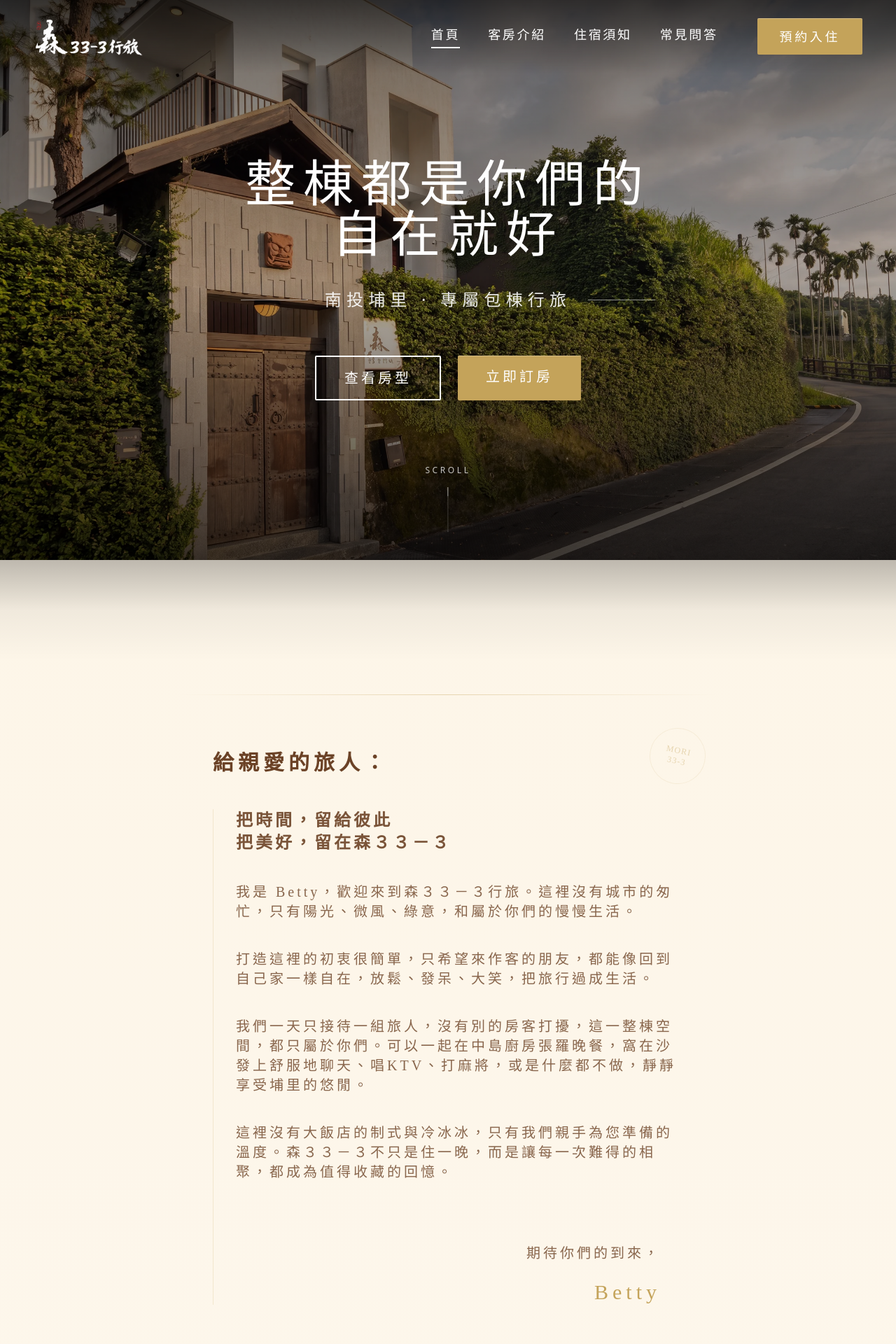
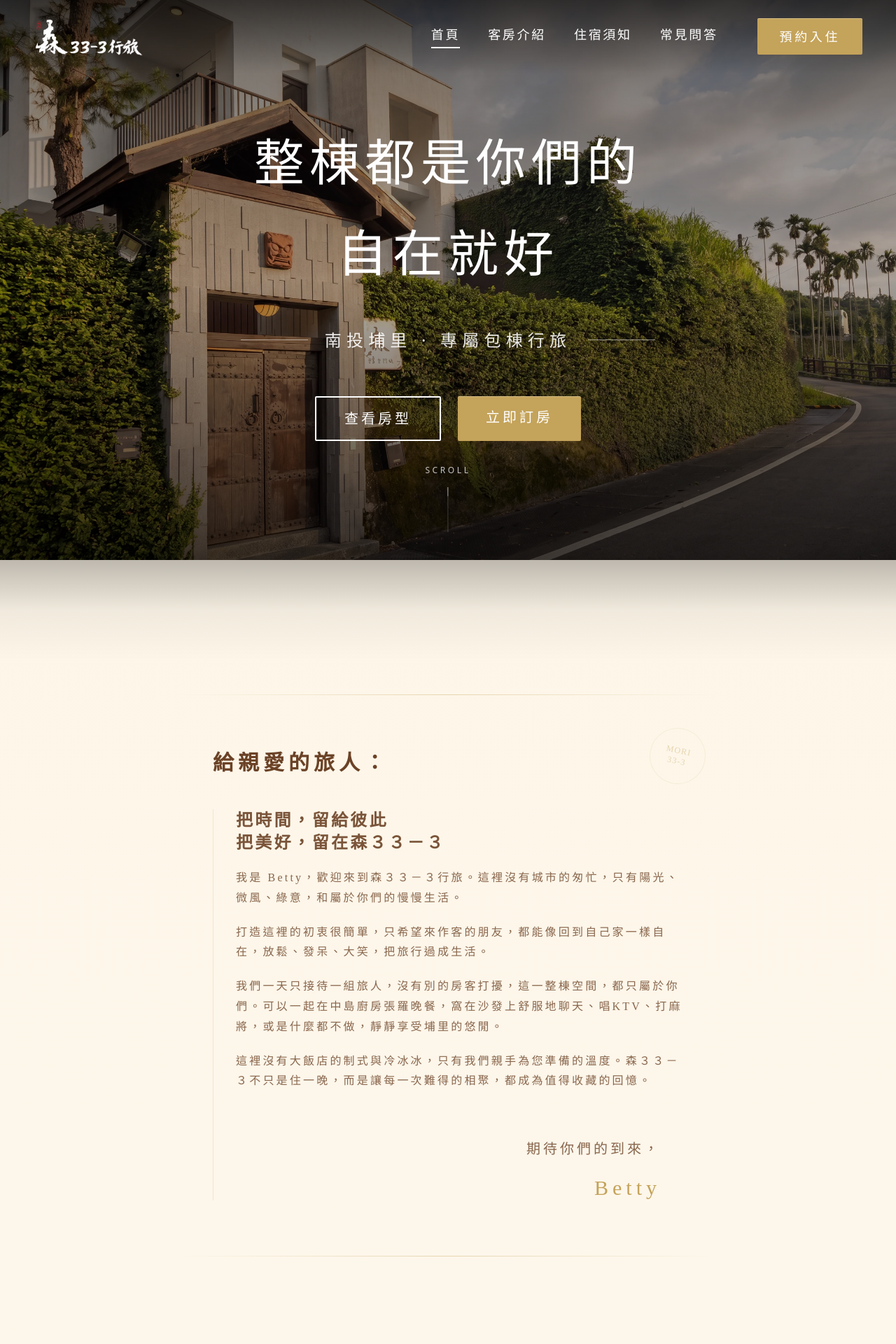
Before and after one commit to ggro4444/sen33-3, a React (Vite) app in the folder frontend/: page /#/ in a window 1280 px wide. Shown: the top 1920 px of the page at 70% size. Built offline with nearby package versions, Linux system fonts and the light colour scheme; a web font is replaced by a local one.

Commit message:
fix: Hero行距+字距+字重修正、設施子標題置中、Betty信區排版優化

```diff
--- a/frontend/pages/Home.tsx
+++ b/frontend/pages/Home.tsx
@@ -31,7 +31,7 @@ export const Home: React.FC = () => {
             initial={{ opacity: 0, y: 30 }}
             animate={{ opacity: 1, y: 0 }}
             transition={{ duration: 1.2, delay: 0.5, ease: "easeOut" }}
-            className="font-serif font-normal text-3xl md:text-6xl lg:text-7xl tracking-[0.15em] mb-6 sm:mb-10 leading-[1.7]"
+            className="font-serif font-light md:font-normal text-4xl md:text-6xl lg:text-7xl tracking-[0.1em] mb-6 sm:mb-10 !leading-[1.7] md:!leading-[1.8]"
           >
             整棟都是你們的<br />自在就好
           </motion.h1>
@@ -115,7 +115,7 @@ export const Home: React.FC = () => {
                   給親愛的旅人：
                 </h2>
 
-                <div className="space-y-10 text-warm-text/80 leading-[2.5] tracking-[0.2em] text-lg md:text-xl font-handwriting pl-4 md:pl-8 border-l border-warm-gold/20">
+                <div className="space-y-5 text-warm-text/80 leading-[1.8] tracking-[0.2em] text-base font-handwriting pl-4 md:pl-8 border-l border-warm-gold/20">
                   {/* Always visible */}
                   <p className="font-bold text-warm-text/90 text-xl md:text-2xl">
                     把時間，留給彼此<br/>
@@ -123,7 +123,7 @@ export const Home: React.FC = () => {
                   </p>
 
                   {/* Collapsible: hidden on mobile when collapsed, always visible on desktop */}
-                  <div className={`${!isLetterExpanded ? 'hidden' : 'block'} md:block space-y-10`}>
+                  <div className={`${!isLetterExpanded ? 'hidden' : 'block'} md:block space-y-5`}>
                     <p>
                       我是 Betty，歡迎來到森３３－３行旅。這裡沒有城市的匆忙，只有陽光、微風、綠意，和屬於你們的慢慢生活。
                     </p>
@@ -233,14 +233,14 @@ export const Home: React.FC = () => {
           {/* Additional Facilities List (Text Only) */}
           <AnimatedSection delay={0.4}>
             <div className="mt-24 grid grid-cols-1 md:grid-cols-2 gap-10 max-w-4xl mx-auto border-t border-warm-text/10 pt-16">
-              <div className="flex items-start gap-5 hover:-translate-y-[2px] transition-all duration-500 ease-out">
+              <div className="flex items-start gap-5 hover:-translate-y-[2px] transition-all duration-500 ease-out justify-center md:justify-start">
                 <div className="text-warm-gold mt-1"><ArrowUpDown size={28} strokeWidth={1.5} /></div>
                 <div>
                   <h4 className="font-serif font-medium text-warm-text text-2xl md:text-3xl tracking-[0.15em] mb-2">室內電梯</h4>
                   <p className="text-warm-text/75 text-lg tracking-[0.15em] font-normal">方便長輩和行李</p>
                 </div>
               </div>
-              <div className="flex items-start gap-5 hover:-translate-y-[2px] transition-all duration-500 ease-out">
+              <div className="flex items-start gap-5 hover:-translate-y-[2px] transition-all duration-500 ease-out justify-center md:justify-start">
                 <div className="text-warm-gold mt-1"><CloudSun size={28} strokeWidth={1.5} /></div>
                 <div>
                   <h4 className="font-serif font-medium text-warm-text text-2xl md:text-3xl tracking-[0.15em] mb-2">露天陽臺</h4>
```
